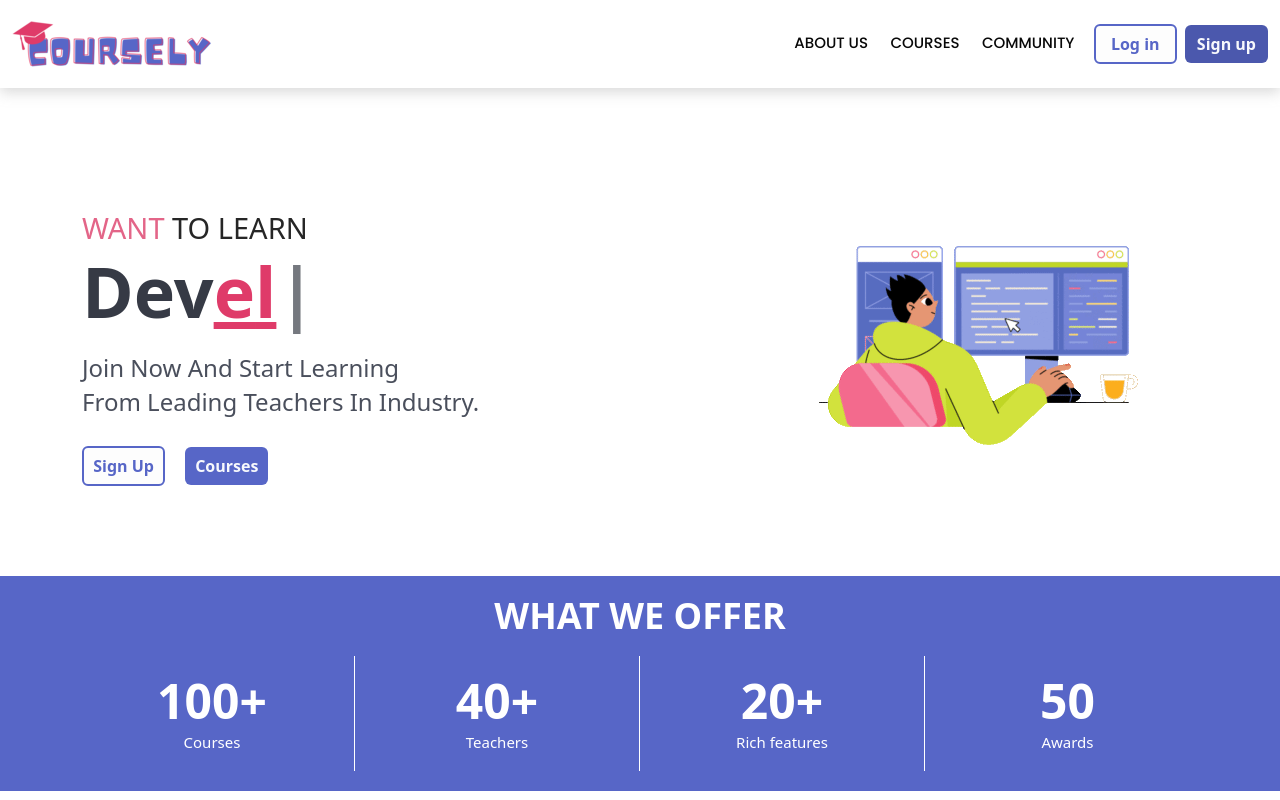
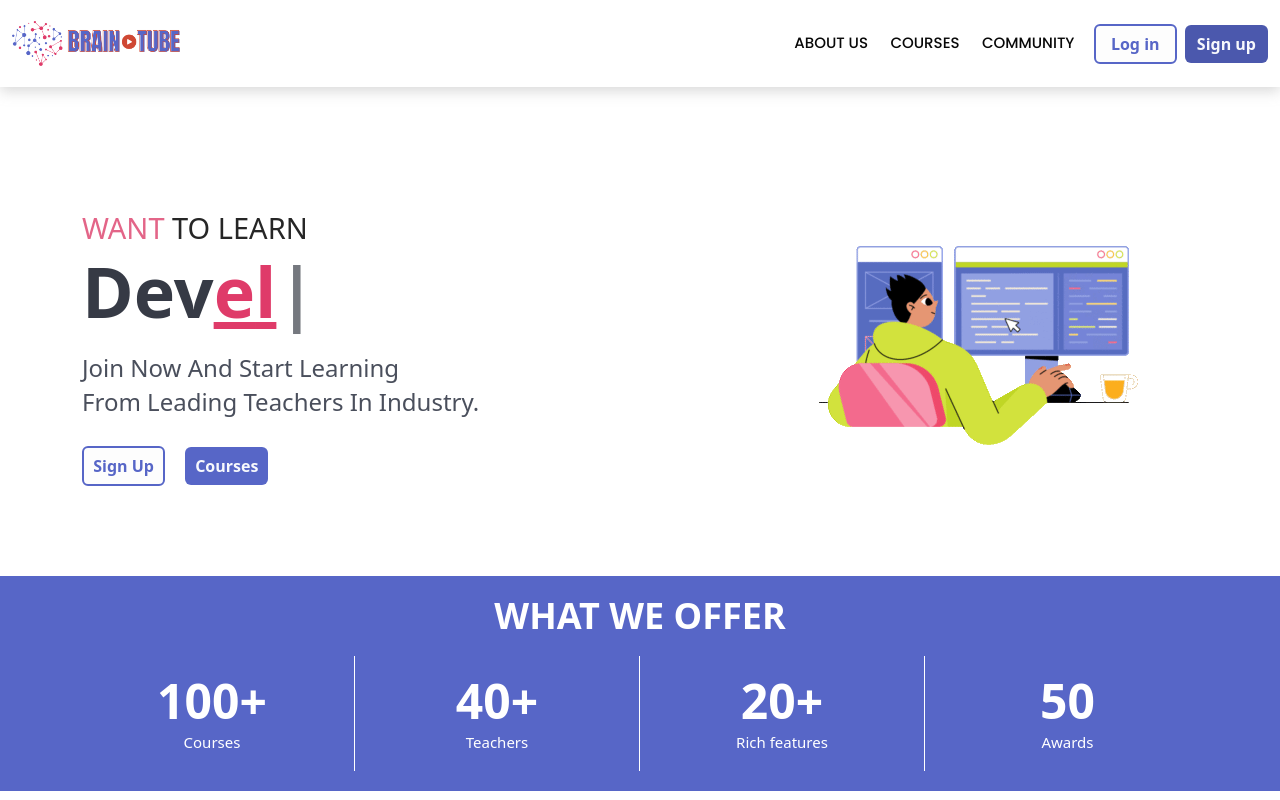
Before and after one commit to ashpeak/Progify, a React (Create React App) app in the folder client/: page / in a window 1280 px wide. Shown: the top 800 px of the page. Built offline with nearby package versions, Linux system fonts and the light colour scheme; no server answers.

Commit message:
update logo

```diff
--- a/client/src/components/Navbar.js
+++ b/client/src/components/Navbar.js
@@ -3,7 +3,7 @@ import { Link } from "react-router-dom";
 import axios from "axios";
 import { useNavigate } from "react-router-dom";
 
-import logo from "../img/coursely.png";
+// import logo from "../img/coursely.png";
 
 
 const Navbar = (props) => {
@@ -50,7 +50,7 @@ const Navbar = (props) => {
             <div className="container-fluid">
                 <Link className="navbar-brand d-flex align-items-center" to={"/"}>
                     {/* <span className="coursely">&lt; Progify /&gt;</span> */}
-                    <img src={logo} alt="Coursely" />
+                    <img src={"/image/braintube.png"} alt="Coursely" style={{height: '2.8125rem'}} />
                 </Link>
                 <button type="button" className="navbar-toggler" data-bs-toggle="collapse" data-bs-target="#navcol-2">
                     <i className="fa-solid fa-bars-staggered navbar-toggler-icon"></i></button>
```
Also changed, not shown: client/public/image/braintube.png (added).
